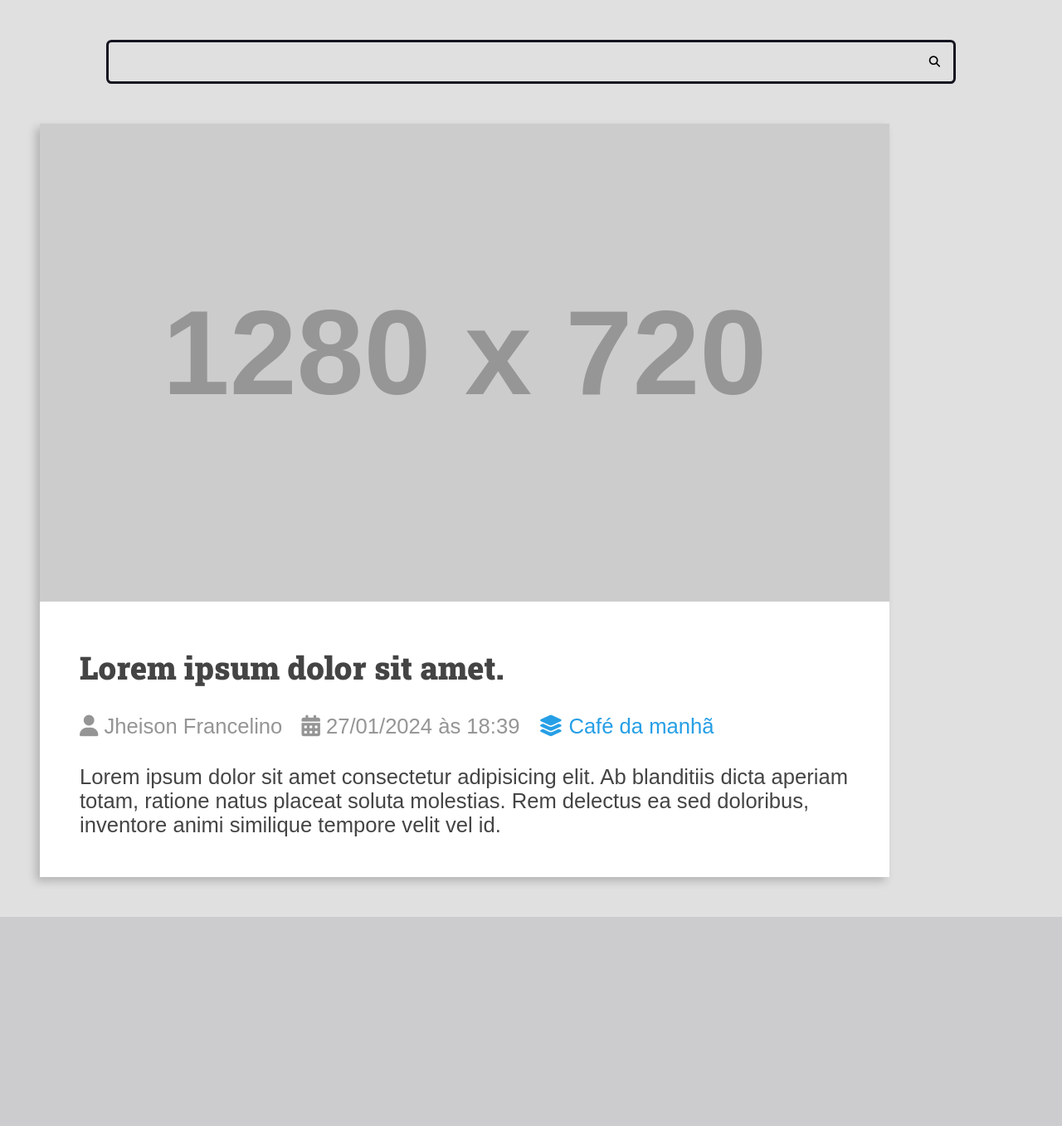
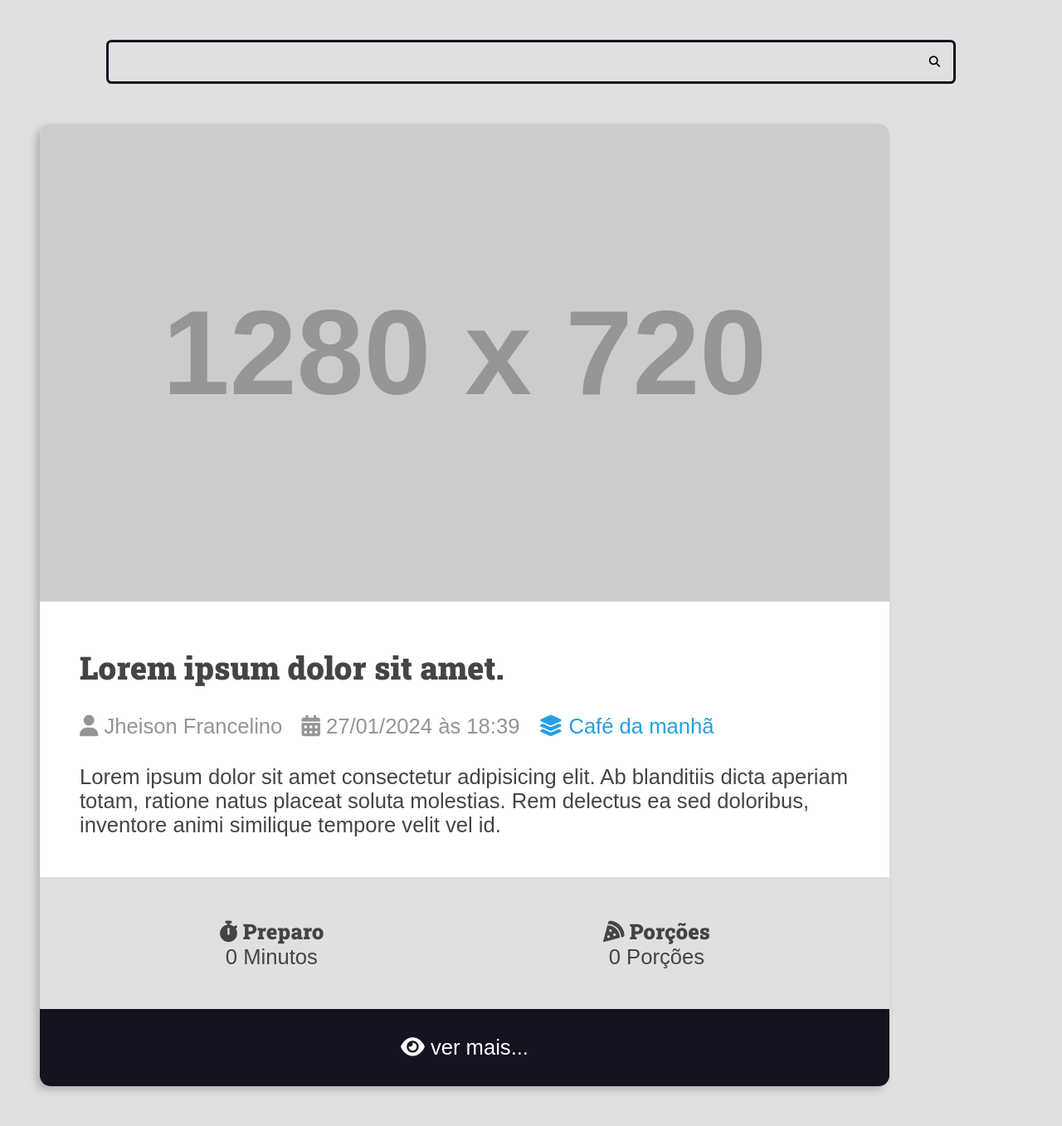
Before and after one commit to JheisonMarcos/Curso-Django-Projeto1, a Django app: page / in a window 1280 px wide. Shown: the part 180-1537 px from the top of the page at 83% size. Before the commit the page ends 1285 px from the top, so only its background shows below. Run offline with Django 5.2, Linux system fonts and the light colour scheme; grey boxes labelled with a size stand in for pictures from a placeholder-image service; some libraries are stand-ins or nearby versions.

Commit message:
primeiro card de receita "pronto" kkkk

```diff
--- a/recipes/templates/recipes/pages/home.html
+++ b/recipes/templates/recipes/pages/home.html
@@ -34,7 +34,33 @@
                     <p>Lorem ipsum dolor sit amet consectetur adipisicing elit. Ab blanditiis dicta aperiam totam, ratione natus placeat soluta molestias. Rem delectus ea sed doloribus, inventore animi similique tempore velit vel id.</p>
 
                 </div>
+
+                <div class="recipe-meta-container">
+
+                    <div class="recipe-meta recipe-preparation">
+
+                        <h3 class="recipe-meta-title"><i class="fas fa-stopwatch"></i> Preparo</h3>
+                        <div class="recipe-meta-text">
+                            0 Minutos
+                        </div>
+                    </div>
+                    <div class="recipe-meta recipe-servings">
+                        <h3 class="recipe-meta-title"><i class="fas fa-pizza-slice"></i> Porções</h3>
+                        <div class="recipe-meta-text">
+                            0 Porções
+                        </div>
+                    </div>
+                </div>
+
+                <footer class="recipe-footer">
+                    <a class="recipe-read-more button button-dark button-full-width" href="/recipes/3/">
+                        <i class="fas fa-eye"></i>
+                        <span>ver mais...</span>
+                    </a>
+                </footer>
+
             </div>
+
 
         </div>
     </main>
--- a/recipes/templates/recipes/partials/head.html
+++ b/recipes/templates/recipes/partials/head.html
@@ -176,6 +176,8 @@
             box-shadow: -5px 5px 10px rgba(0, 0, 0, .2);
             transform: scale(1);
             transition: all 300ms ease-in-out;
+            border-radius: .8rem;
+            overflow: hidden;
         }
 
         .recipe img {
@@ -220,5 +222,38 @@
         .recipe-author a:hover {
             color: var(--color-primary-dark);
         }
+
+        .recipe-meta-container {
+            display: flex;
+            flex-flow: row wrap;
+            padding: var(--spacing-gutter-medium);
+            background: var(--color-gray-1);
+        }
+
+        .recipe-meta {
+            display: flex;
+            flex-flow: column nowrap;
+            flex-shrink: 1;
+            flex-grow: 1;
+            text-align: center;
+        }
+
+        .recipe-meta-title {
+            font-size: 1.6rem;
+        }
+
+        .recipe-footer a {
+            background: var(--color-primary-dark);
+            display: block;
+            color: var(--color-white);
+            text-decoration: none;
+            text-align: center;
+            padding: 2rem var(--spacing-gutter-medium);
+            transition: all 300ms ease-in-out;
+        }
+
+        .recipe-footer a:hover {
+            filter: brightness(2);
+        }
     </style>
 </head>
```
